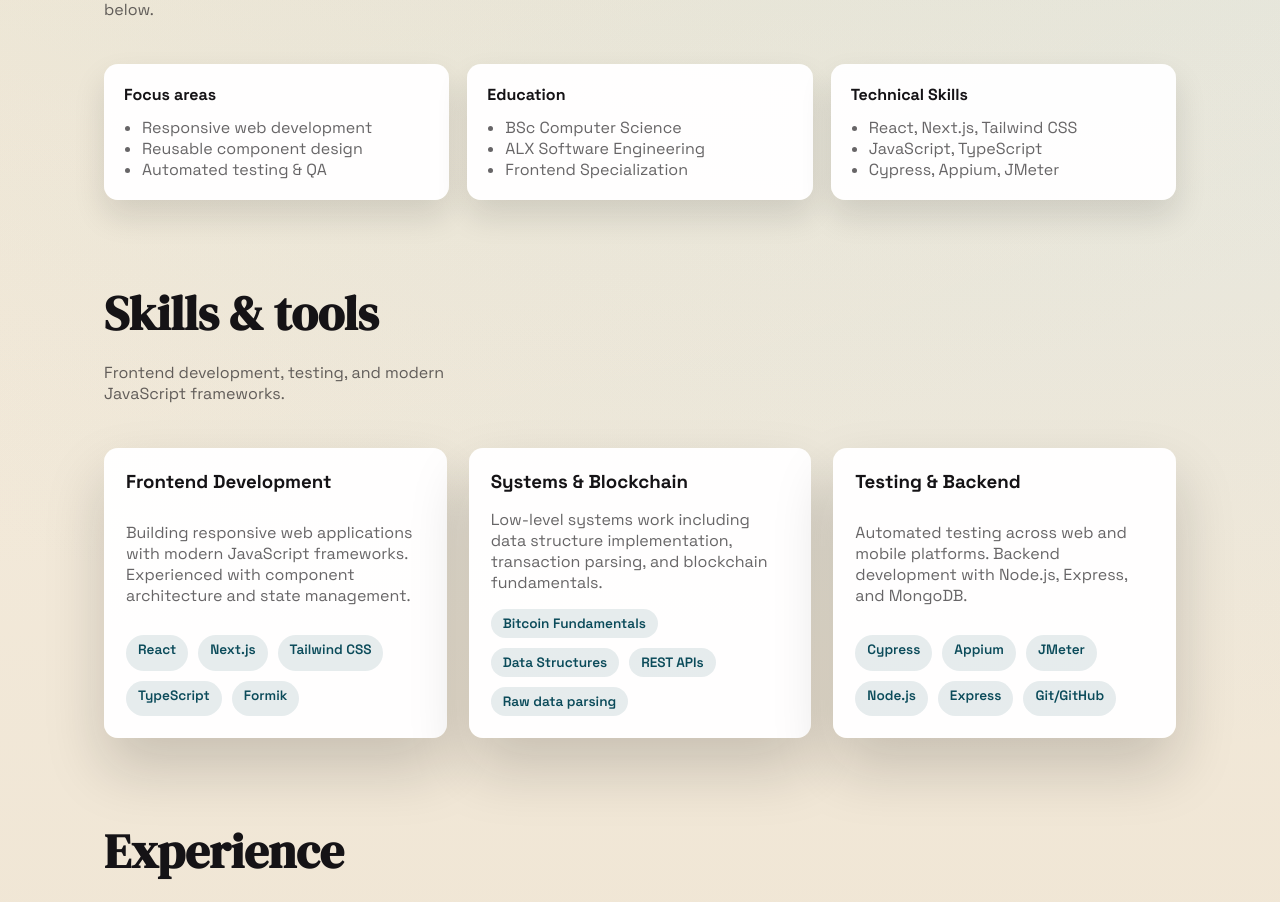
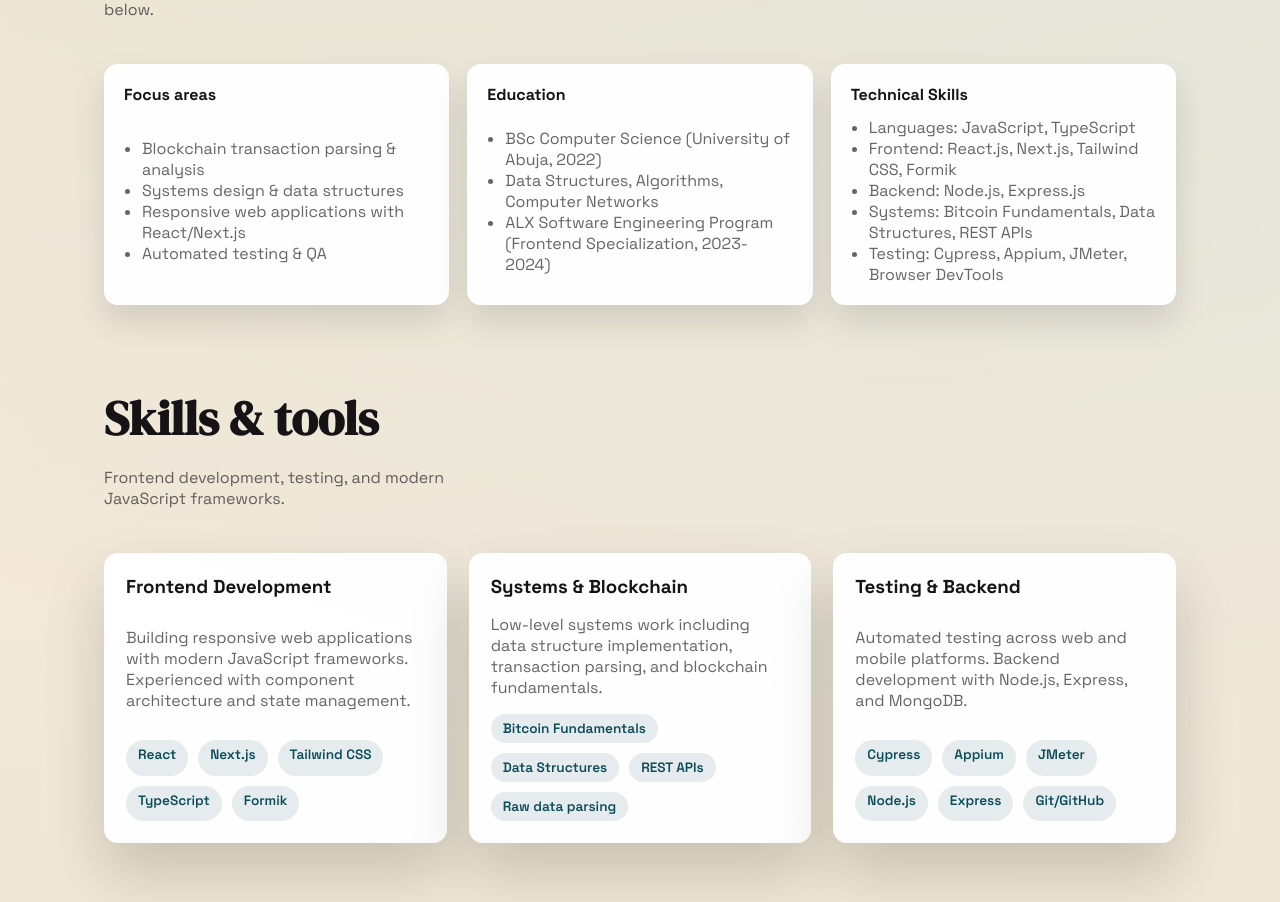
Before and after one commit to Bluuefanatic/my-portfolio, a React (Vite) app in the folder frontend/: page / in a window 1280 px wide. Shown: the part 2156-3058 px from the top of the page. Built offline with nearby package versions, Linux system fonts and the light colour scheme.

Commit message:
update resume to enhance focus areas, education, and technical skills with detailed descriptions and relevant technologies

```diff
--- a/frontend/src/data/resume.js
+++ b/frontend/src/data/resume.js
@@ -2,16 +2,16 @@ export const resumeSnapshot = [
     {
         id: 1,
         title: 'Focus areas',
-        items: ['Responsive web development', 'Reusable component design', 'Automated testing & QA'],
+        items: ['Blockchain transaction parsing & analysis', 'Systems design & data structures', 'Responsive web applications with React/Next.js', 'Automated testing & QA'],
     },
     {
         id: 2,
         title: 'Education',
-        items: ['BSc Computer Science', 'ALX Software Engineering', 'Frontend Specialization'],
+        items: ['BSc Computer Science (University of Abuja, 2022)', 'Data Structures, Algorithms, Computer Networks', 'ALX Software Engineering Program (Frontend Specialization, 2023-2024)'],
     },
     {
         id: 3,
         title: 'Technical Skills',
-        items: ['React, Next.js, Tailwind CSS', 'JavaScript, TypeScript', 'Cypress, Appium, JMeter'],
+        items: ['Languages: JavaScript, TypeScript', 'Frontend: React.js, Next.js, Tailwind CSS, Formik', 'Backend: Node.js, Express.js', 'Systems: Bitcoin Fundamentals, Data Structures, REST APIs', 'Testing: Cypress, Appium, JMeter, Browser DevTools'],
     },
 ]
```
